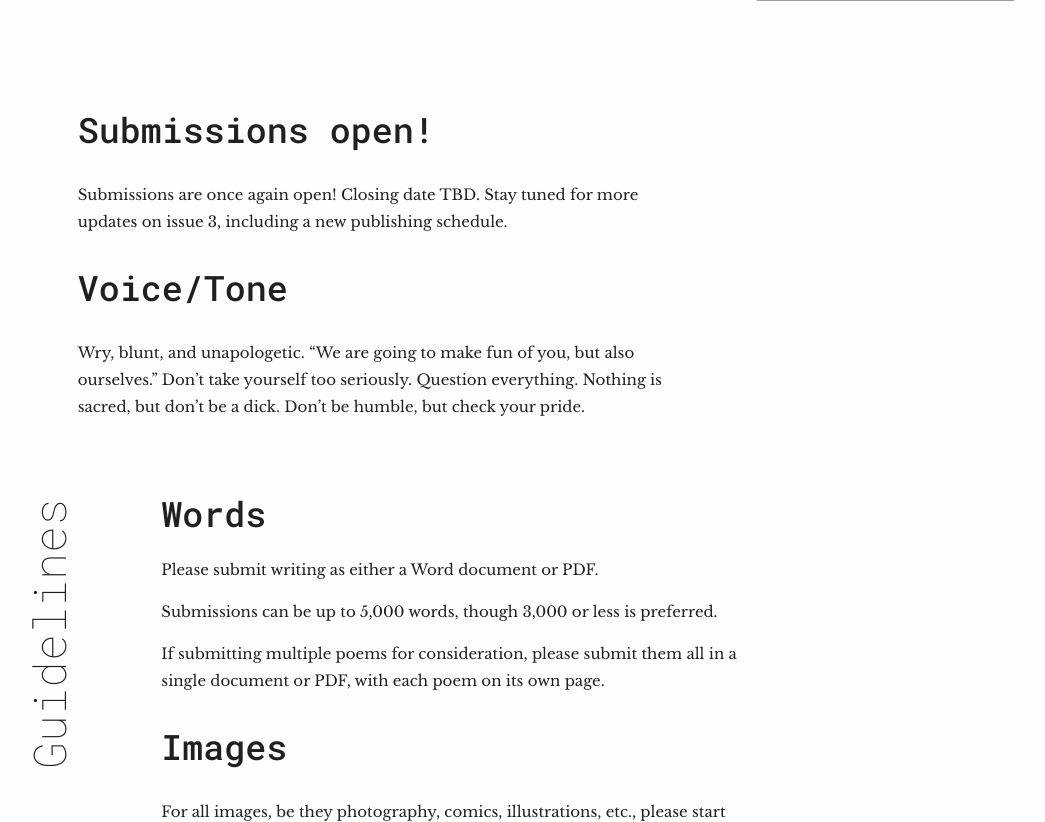
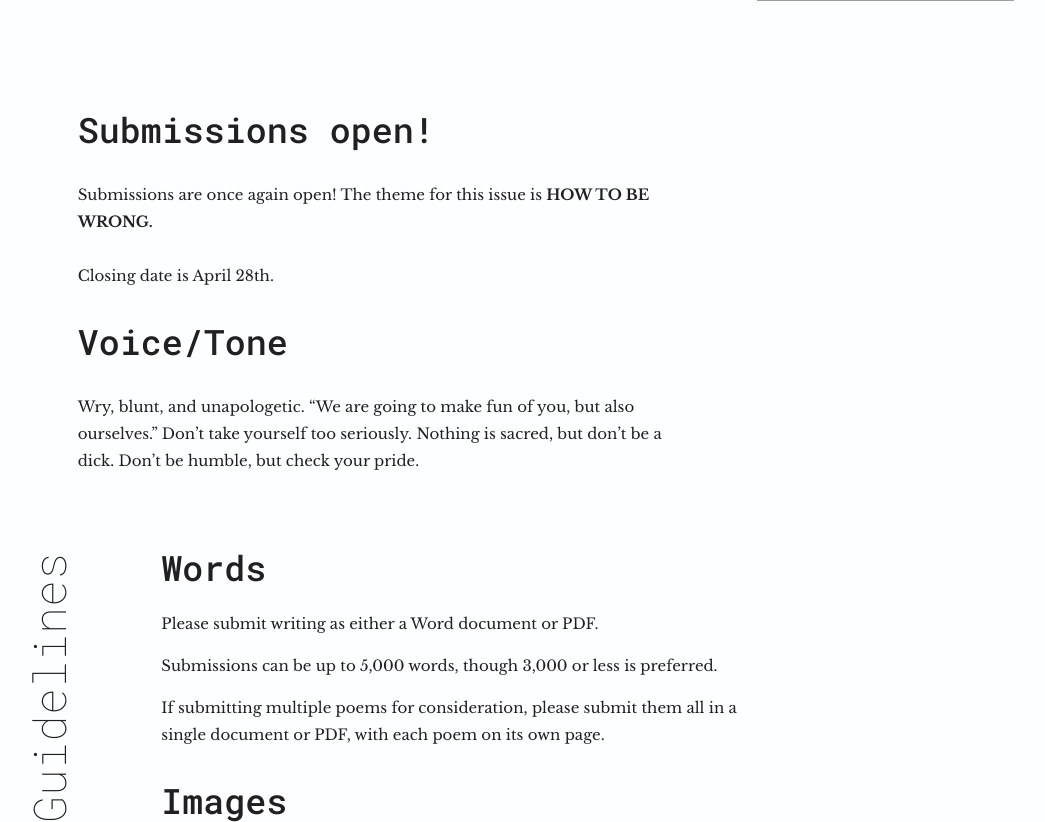
Before and after one commit to lewzsh/beholder, a Django app: page /submit/ in a window 1280 px wide. Shown: the part 270-1092 px from the top of the page, without its empty margins (144-1189 px from the left). Run offline with Django 3.2, Linux system fonts and the light colour scheme; parts of the project's set-up code (start-up, migrations or seed data) failed here and were passed over; grey boxes are pictures that could not be loaded.

Commit message:
Update submit.html

```diff
--- a/beholder/templates/beholder/submit.html
+++ b/beholder/templates/beholder/submit.html
@@ -8,15 +8,16 @@
 
     <h2>Submissions open!</h2>
     <p>
-        Submissions are once again open! Closing date TBD.
-        Stay tuned for more updates on issue 3, including a new publishing schedule.
+        Submissions are once again open!  The theme for this issue is <strong>HOW TO BE WRONG.</strong>
+        <br><br>
+        Closing date is April 28th.
     </p>
 
     <h2>Voice/Tone</h2>
     <p>
         Wry, blunt, and unapologetic.
         “We are going to make fun of you, but also ourselves.”
-        Don’t take yourself too seriously. Question everything.
+        Don’t take yourself too seriously.
         Nothing is sacred, but don’t be a dick.
         Don’t be humble, but check your pride.
     </p>
```
